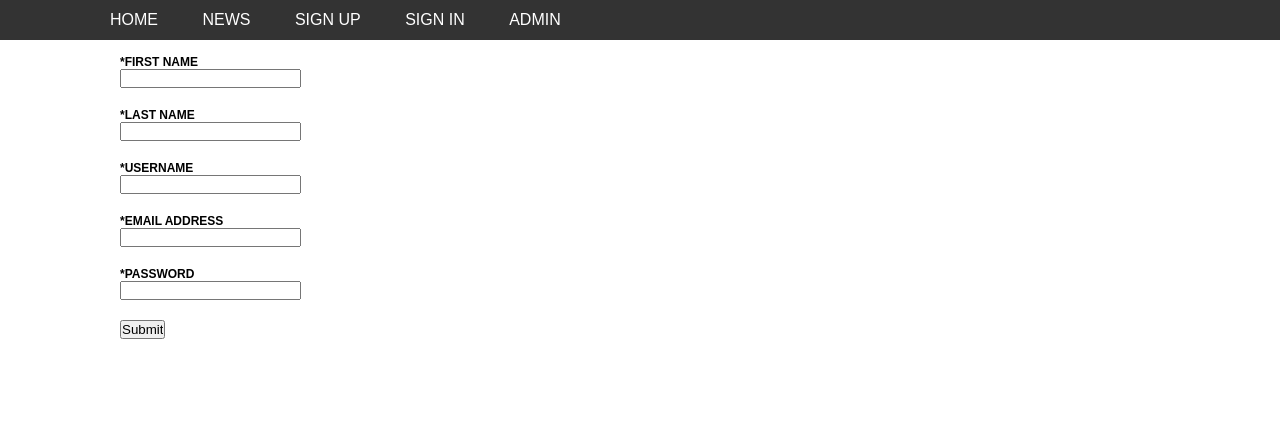
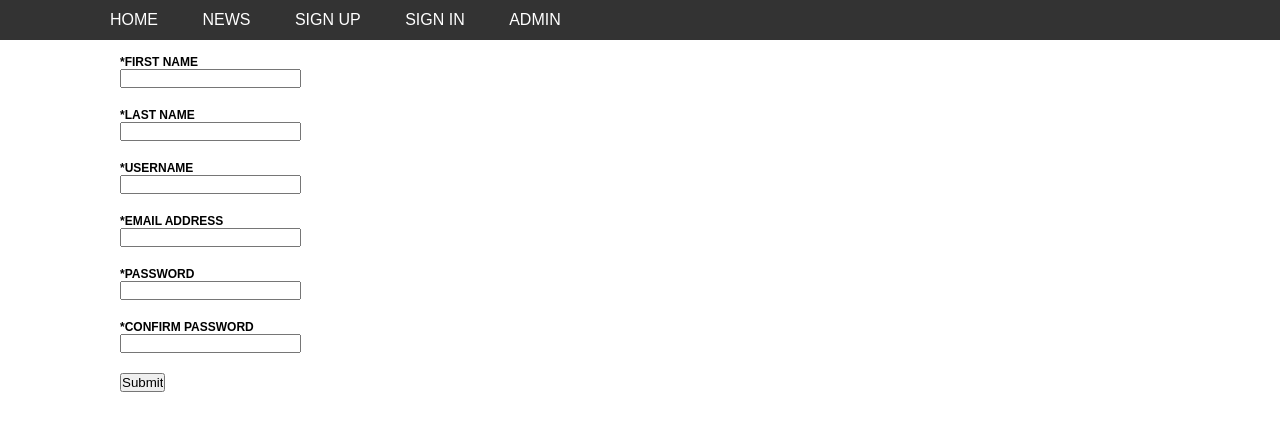
Before and after one commit to davidPalechor/django-blog, a Django app: page /account/signup/ in a window 1280 px wide. Shown: the top 431 px of the page. Run offline with Django 3.2, Linux system fonts and the light colour scheme; some libraries are stand-ins or nearby versions.

Commit message:
Signup form validation (initial)

```diff
--- a/app/static/css/20_forms.css
+++ b/app/static/css/20_forms.css
@@ -13,3 +13,10 @@
 label.required::before {
     content:'*'
 }
+
+.errorlist {
+    color: red;
+    padding: 5px 0;
+    list-style: none;
+    font-size: 0.75rem;
+}
--- a/app/templates/signup.html
+++ b/app/templates/signup.html
@@ -18,14 +18,22 @@
         <div class="form-group">
             <label class="required" for="id_username">{{ form.username.label }}</label>
             {% render_field form.username %}
+            {% render_field form.errors.username %}
         </div>
         <div class="form-group">
             <label class="required" for="id_email">{{ form.email.label }}</label>
             {% render_field form.email %}
+            {% render_field form.errors.email %}
         </div>
         <div class="form-group">
             <label class="required" for="id_password">{{ form.password.label }}</label>
-            {% render_field form.password %}
+            {% render_field form.password type="password" %}
+            {% render_field form.errors.password %}
+        </div>
+        <div class="form-group">
+            <label class="required" for="id_confirm_password">{{ form.confirm_password.label }}</label>
+            {% render_field form.confirm_password %}
+            {% render_field form.errors.confirm_password %}
         </div>
         <input type="submit" value="Submit">
     </form>
--- /dev/null
+++ b/user/forms.py
@@ -0,0 +1,27 @@
+from django import forms
+from django.contrib.auth.models import User
+
+
+class SignupForm(forms.ModelForm):
+    confirm_password = forms.CharField(
+        label='Confirm Password',
+        widget=forms.PasswordInput(),
+    )
+
+    class Meta:
+        model = User
+        fields = [
+            'first_name',
+            'last_name',
+            'username',
+            'email',
+            'password',
+            'confirm_password',
+        ]
+
+    def clean(self):
+        cleaned_data = super().clean()
+        password = cleaned_data.get('password')
+        confirm_password = cleaned_data.get('confirm_password')
+        if password != confirm_password:
+            self.add_error('confirm_password', "Passwords don't match")
--- a/user/views.py
+++ b/user/views.py
@@ -2,15 +2,11 @@ from django.contrib.auth.models import User
 from django.views.generic.edit import CreateView
 from django.urls import reverse_lazy
 
+from .forms import SignupForm
+
 
 class UserCreate(CreateView):
-    fields = [
-        'first_name',
-        'last_name',
-        'username',
-        'email',
-        'password'
-    ]
+    form_class = SignupForm
     model = User
-    success_url = reverse_lazy('app:home')
+    success_url = reverse_lazy('home')
     template_name = 'signup.html'
```
